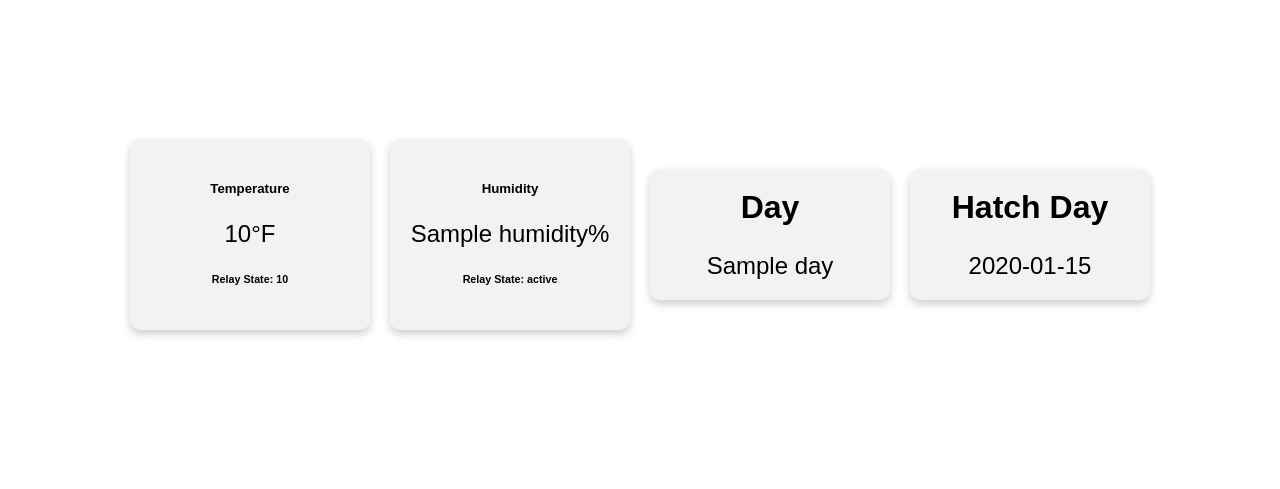
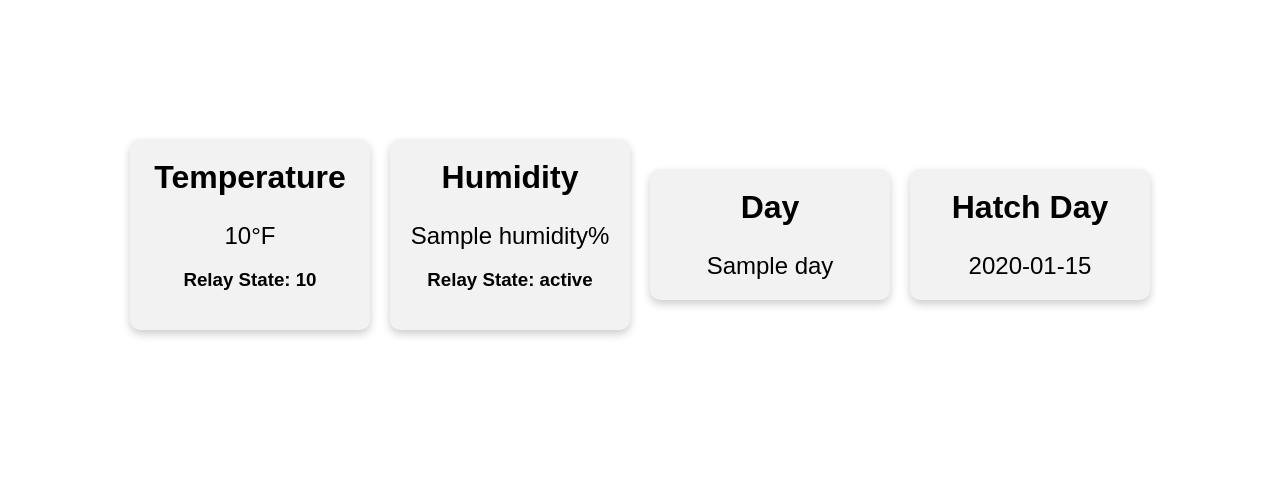
Before and after one commit to rrobert45/Egg_App, a Flask app: template templates/index.html in a window 1280 px wide. Shown: the part 67-556 px from the top of the page. Run offline with Flask 2, Linux system fonts and the light colour scheme; the template is opened without the code that fills it: most values are stand-ins (such as "Sample title", 1, 10 or a date in 2020); parts of the project's set-up code (start-up, migrations or seed data) failed here and were passed over.

Commit message:
Update index.html

```diff
--- a/templates/index.html
+++ b/templates/index.html
@@ -74,17 +74,17 @@
 	<div class="container">
 		<div class="card">
 			<div class="card-body">
-			  <h5 class="card-title">Temperature</h5>
+			  <h2 class="card-title">Temperature</h2>
 			  <p class="card-text">{{ temperature }}&deg;F</p>
-			  <h6 class="card-subtitle mb-2 text-muted">Relay State: {{ temp_state }}</h6>
+			  <h3 class="card-subtitle mb-2 text-muted">Relay State: {{ temp_state }}</h3>
 			</div>
 		  </div>
 
 		  <div class="card">
 			<div class="card-body">
-			  <h5 class="card-title">Humidity</h5>
+			  <h2 class="card-title">Humidity</h2>
 			  <p class="card-text">{{ humidity }}%</p>
-			  <h6 class="card-subtitle mb-2 text-muted">Relay State: {{ humid_state }}</h6>
+			  <h3 class="card-subtitle mb-2 text-muted">Relay State: {{ humid_state }}</h3>
 			</div>
 		  </div>
 
```
